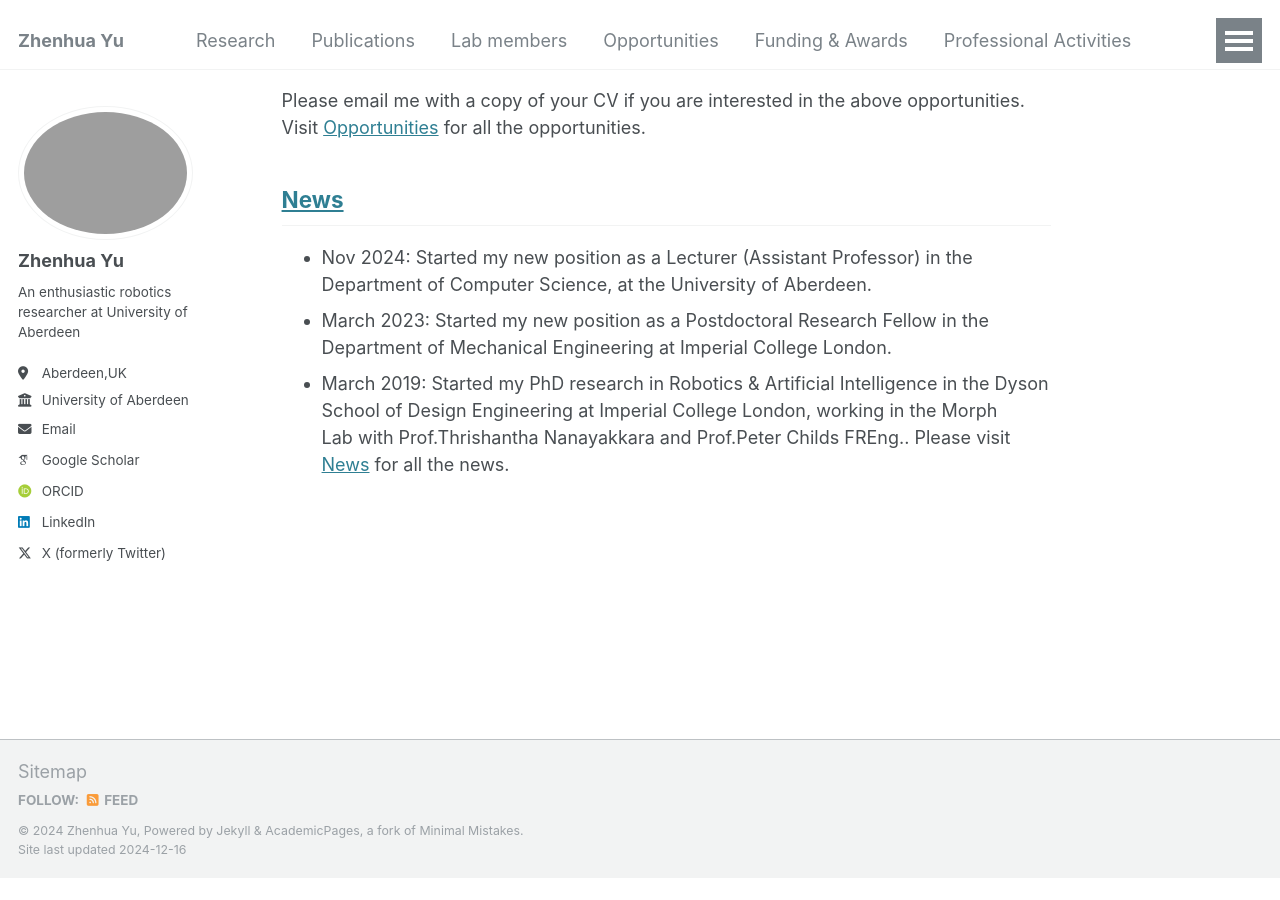
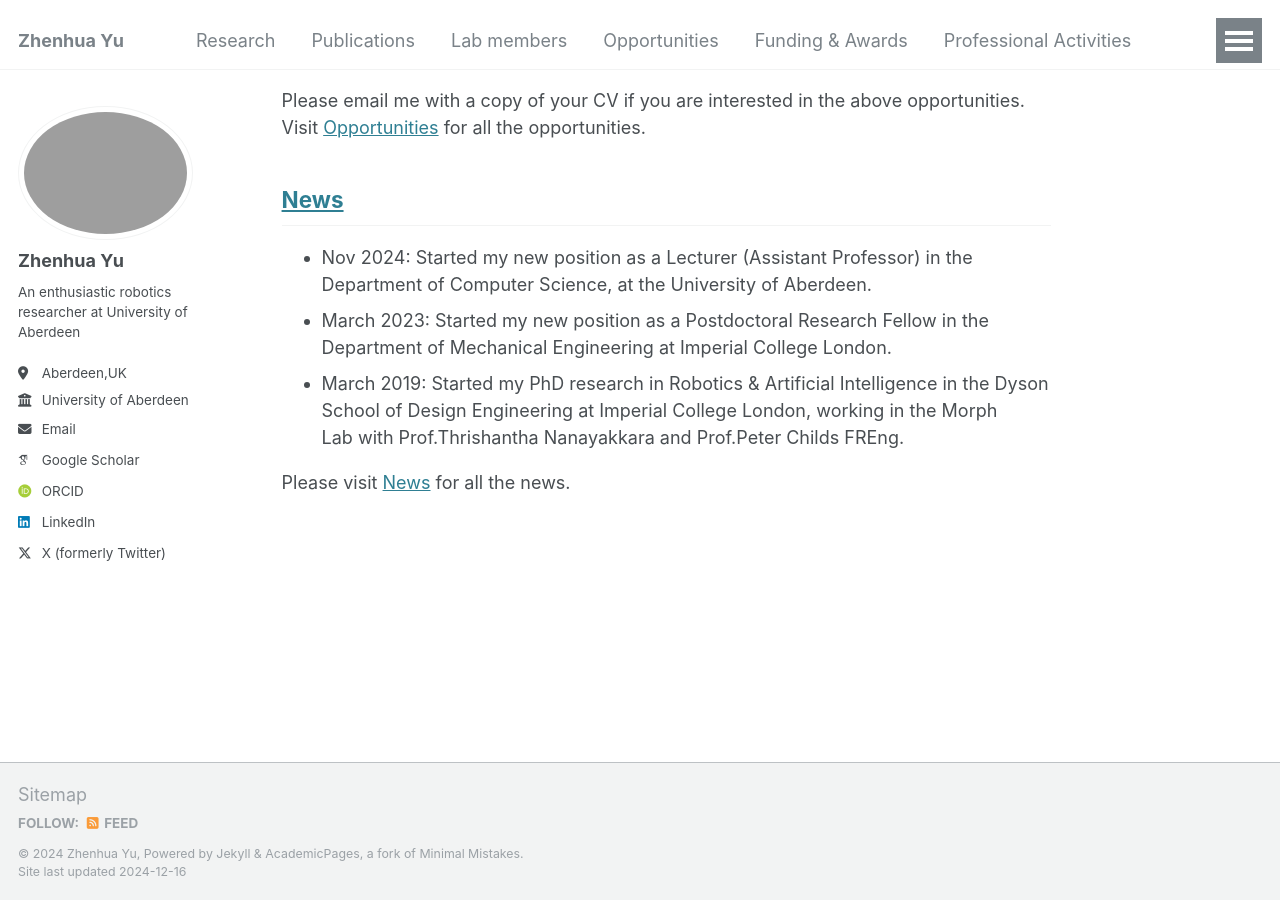
Before and after one commit to DrZhenhuaYu/DrZhenhuaYu.github.io, a Jekyll site: the page built from _pages/about.md, in a window 1280 px wide and 900 px high, scrolled down 1191 px. Built offline with Jekyll 4.4.1, drawn with Linux system fonts in a browser that asks for light colours; some web fonts are replaced; before the commit the page ends 2068 px from its top, so only the background shows below that.

```diff
--- a/_pages/about.md
+++ b/_pages/about.md
@@ -33,5 +33,6 @@ Please email me with a copy of your CV if you are interested in the above opport
 ## [News](/news/)
 * Nov 2024: Started my new position as a Lecturer (Assistant Professor) in the Department of Computer Science, at the University of Aberdeen.
 * March 2023: Started my new position as a Postdoctoral Research Fellow in the Department of Mechanical Engineering at Imperial College London.
-* March 2019: Started my PhD research in Robotics & Artificial Intelligence in the Dyson School of Design Engineering at Imperial College London, working in the Morph Lab with Prof.Thrishantha Nanayakkara and Prof.Peter Childs FREng..
+* March 2019: Started my PhD research in Robotics & Artificial Intelligence in the Dyson School of Design Engineering at Imperial College London, working in the Morph Lab with Prof.Thrishantha Nanayakkara and Prof.Peter Childs FREng.
+
 Please visit [News](/news/) for all the news.
```
